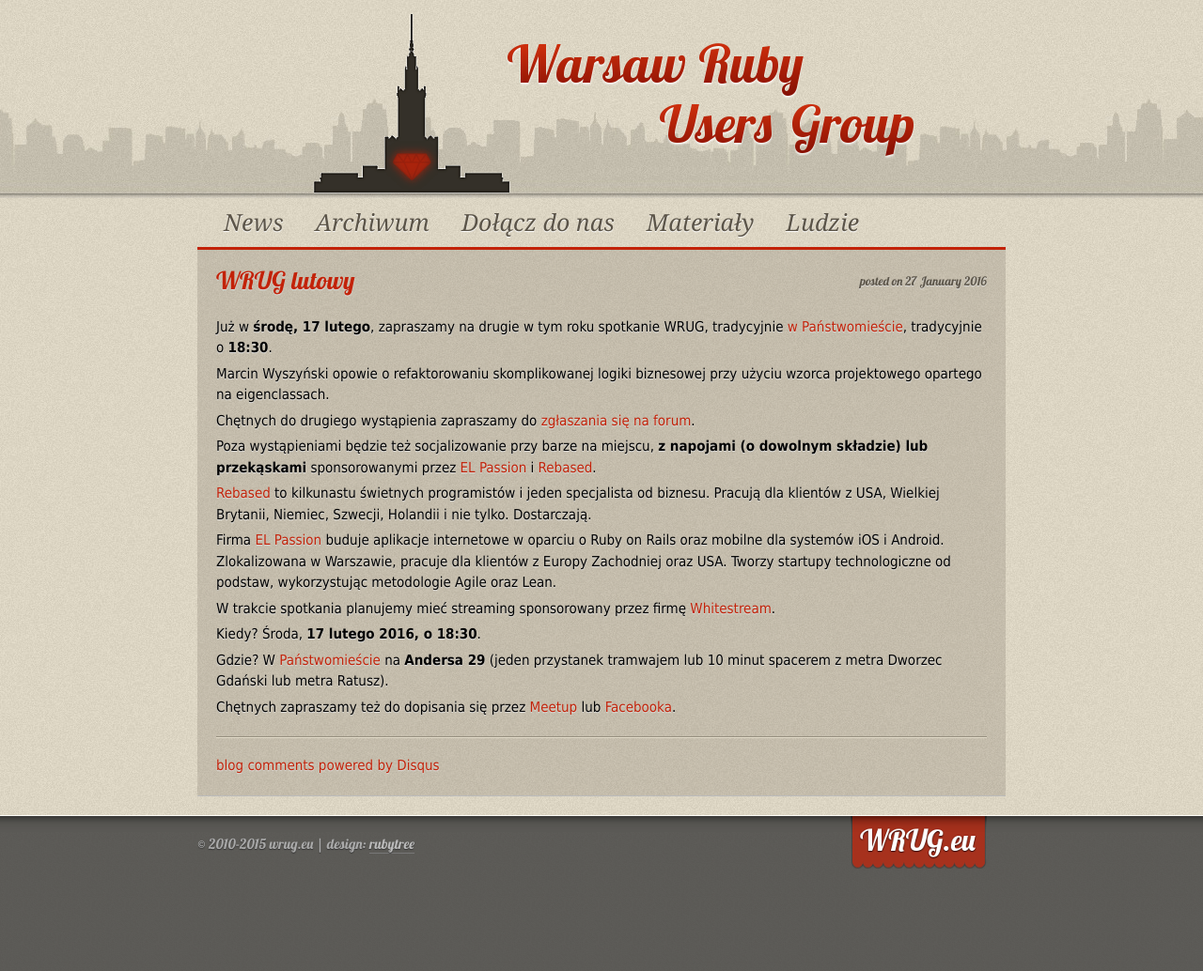
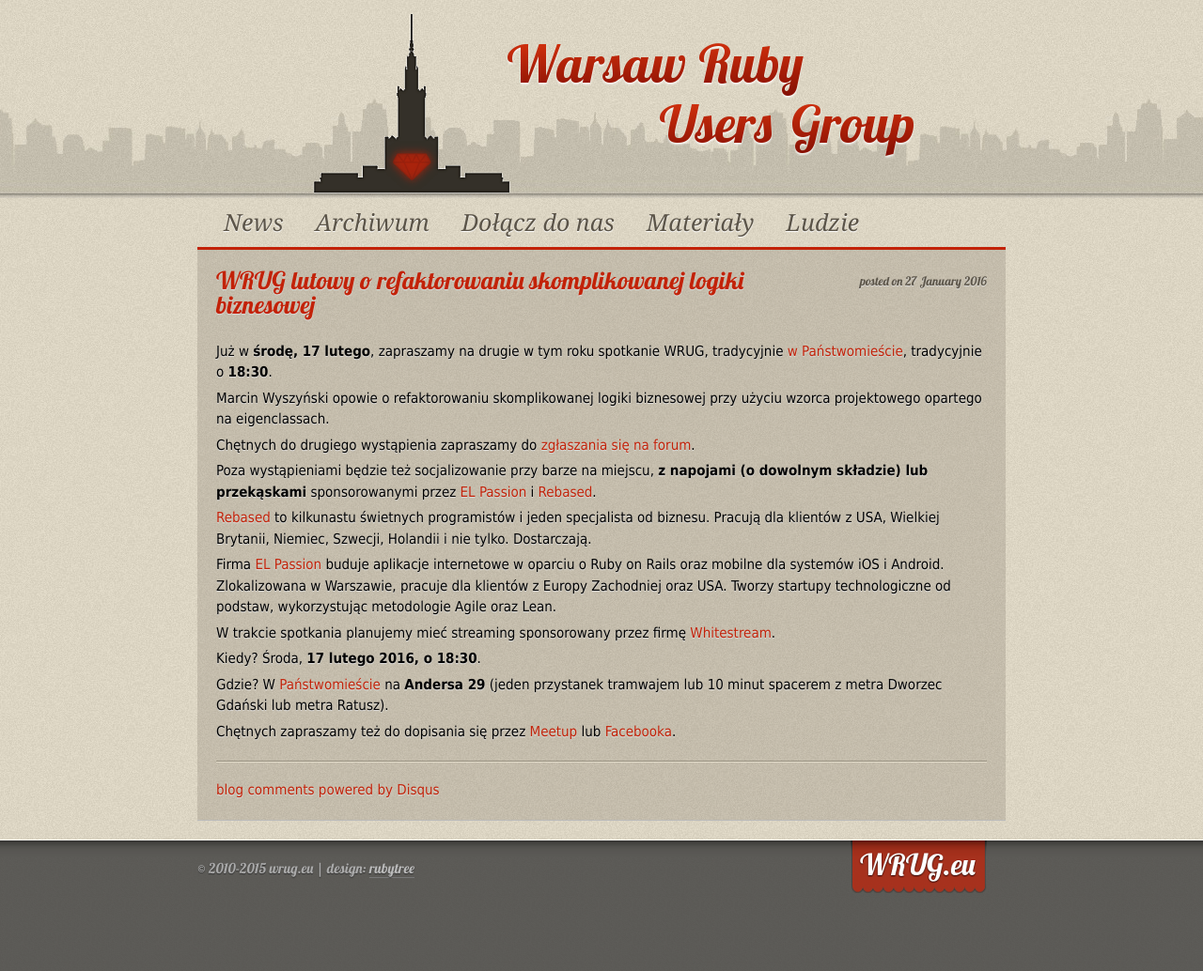
Before and after one commit to wrug/wrug.eu, a Jekyll site: the page built from _posts/2016-01-27-spotkanie-lutowe.md, in a window 1280 px wide. Shown: the whole page at 94% size. Built offline with Jekyll 4.4.1, drawn with Linux system fonts in a browser that asks for light colours; comment, search, counter and statistics services are not loaded; before the commit the page ends 1008 px from its top, so only the background shows below that.

Commit message:
February 2016: expand title

```diff
--- a/_posts/2016-01-27-spotkanie-lutowe.md
+++ b/_posts/2016-01-27-spotkanie-lutowe.md
@@ -1,6 +1,6 @@
 ---
 layout: post
-title: WRUG lutowy
+title: WRUG lutowy o refaktorowaniu skomplikowanej logiki biznesowej
 ---
 
 Już w **środę, 17 lutego**, zapraszamy na drugie w tym roku
```
